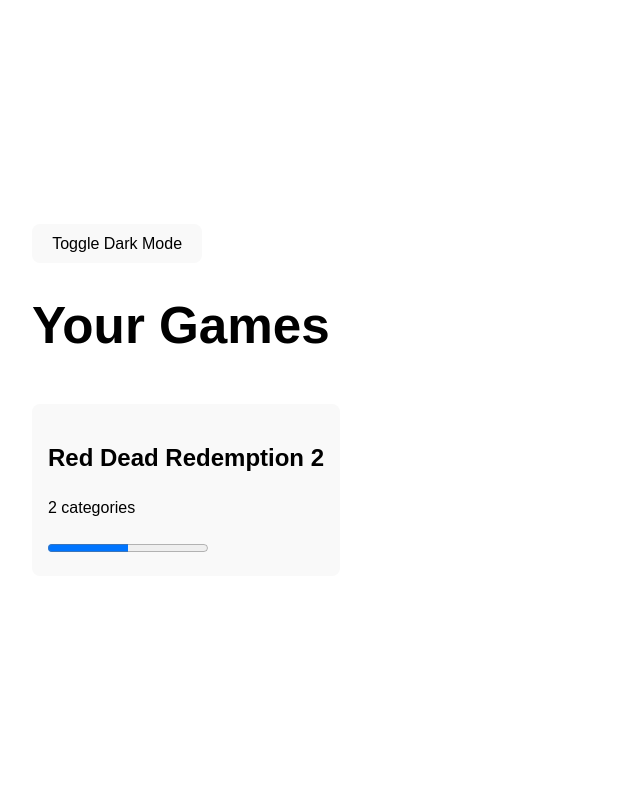
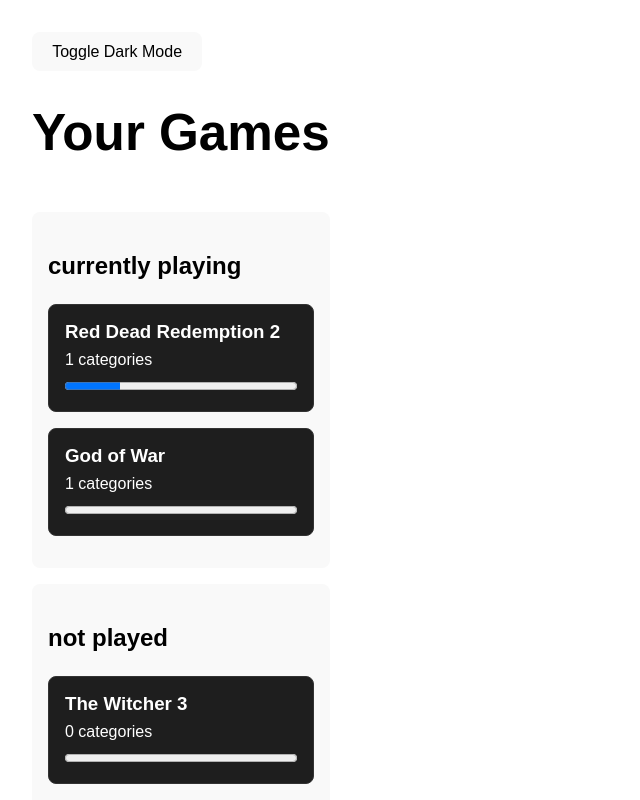
Before and after one commit to leovolving/quest, a React (Vite) app: page / in a window 1280 px wide. Shown: the top 800 px of the page, without its empty margins (0-640 px from the left). Built offline with nearby package versions, Linux system fonts and the light colour scheme.

Commit message:
backlog game status

```diff
--- a/src/components/GameDashboard.jsx
+++ b/src/components/GameDashboard.jsx
@@ -12,7 +12,6 @@
   background-color: ${({ theme }) => theme.cardBg};
   padding: 1rem;
   border-radius: 8px;
-  cursor: pointer;
   transition: background 0.3s;
 
   &:hover {
@@ -20,18 +19,62 @@
   }
 `;
 
+const GameCardButton = styled.button`
+  display: block;
+  width: 100%;
+  text-align: left;
+  padding: 1rem;
+  margin-bottom: 1rem;
+  background-color: #1e1e1e;
+  border: 1px solid #333;
+  border-radius: 8px;
+  cursor: pointer;
+  color: white;
+
+  h3 {
+    margin: 0 0 0.5rem;
+  }
+
+  p {
+    margin: 0 0 0.5rem;
+  }
+
+  progress {
+    width: 100%;
+  }
+
+  &:hover {
+    background-color: #2c2c2c;
+  }
+`;
+
 const GameDashboard = () => {
   const { games, setSelectedGame } = useGameContext();
+
+  const groupedGames = games.reduce((acc, game) => {
+    const status = game.status || 'not-played';
+    if (!acc[status]) acc[status] = [];
+    acc[status].push(game);
+    return acc;
+  }, {});
 
   return (
     <Dashboard>
       <h1>Your Games</h1>
-      {games.map(game => (
-        <GameCard key={game.id} onClick={() => setSelectedGame(game)}>
-          <h2>{game.name}</h2>
-          <p>{game.categories.length} categories</p>
-          <progress value={game.progress.completed} max={game.progress.total}></progress>
-        </GameCard>
+      {Object.entries(groupedGames).map(([status, games]) => (
+        <GameCard key={status}>
+          <h2>{status.replace(/-/g, ' ')}</h2>
+          {games.map(game => (
+            <GameCardButton
+              key={game.id}
+              onClick={() => setSelectedGame(game)}
+            >
+              <h3>{game.name}</h3>
+              <p>{game.categories.length} categories</p>
+              <progress value={game.progress.completed} max={game.progress.total} />
+            </GameCardButton>
+          ))}
+          </GameCard>
       ))}
     </Dashboard>
   );
--- a/src/components/GameDetail.jsx
+++ b/src/components/GameDetail.jsx
@@ -2,10 +2,12 @@
 import React, { useState } from 'react';
 import CategoryList from './CategoryList';
 import TagView from './TagView';
+import { useGameContext } from '../context/GameContext';
 
-const GameDetail = ({ game, goBack }) => {
+const GameDetail = ({ game }) => {
   const [groupByTagType, setGroupByTagType] = useState('');
   const [hideCompleted, setHideCompleted] = useState(false);
+  const { setSelectedGame } = useGameContext();
 
   const tagTypes = Array.from(
     new Set(
@@ -15,10 +17,25 @@
     )
   );
 
+  const filteredCategories = game.categories.map(cat => {
+    const visibleObjectives = hideCompleted
+      ? cat.objectives.filter(obj => !obj.completed)
+      : cat.objectives;
+    return { ...cat, visibleObjectives };
+  });
+
+  const filteredForTagView = game.categories.map(cat => ({
+    ...cat,
+    objectives: hideCompleted
+      ? cat.objectives.filter(obj => !obj.completed)
+      : cat.objectives,
+  }));
+
   return (
     <div className="game-detail">
-      <button onClick={goBack}>← Back</button>
+      <button onClick={() => setSelectedGame(null)}>← Back</button>
       <h1>{game.name}</h1>
+      <p>Status: <strong>{game.status || 'not-played'}</strong></p>
 
       <div className="view-controls">
         <label>
@@ -48,13 +65,17 @@
 
       {groupByTagType ? (
         <TagView
-          categories={game.categories}
+          categories={filteredForTagView}
           tagType={groupByTagType}
           hideCompleted={hideCompleted}
         />
       ) : (
-        game.categories.map(cat => (
-          <CategoryList key={cat.id} category={cat} hideCompleted={hideCompleted} />
+        filteredCategories.map(cat => (
+          <CategoryList
+            key={cat.id}
+            category={{ ...cat, objectives: cat.visibleObjectives }}
+            hideCompleted={hideCompleted}
+          />
         ))
       )}
     </div>
--- a/src/data/sampleData.js
+++ b/src/data/sampleData.js
@@ -1,51 +1,57 @@
 // src/data/sampleData.js
-
 const sampleData = [
   {
     id: 1,
     name: 'Red Dead Redemption 2',
-      progress: { completed: 1, total: 2 },
+    status: 'currently-playing',
+    progress: { completed: 12, total: 50 },
     categories: [
       {
         id: 'c1',
         name: 'Challenges',
         objectives: [
-            {
-              id: 'o1',
-              categoryId: 'c1',
-              title: 'Master Hunter 1',
-              completed: true,
-              tags: [
-                { type: 'location', value: 'Valentine' },
-                { type: 'difficulty', value: 'Medium' }
-              ]
-            },
-            {
-              id: 'o2',
-              categoryId: 'c1',
-              title: 'Master Hunter 2',
-              completed: false,
-              notes: 'Need to find boars',
-              tags: [
-                { type: 'location', value: 'Scarlett Meadows' }
+          { id: 'o1', title: 'Master Hunter 1', completed: true, notes: '', categoryId: 'c1', tags: [{ type: 'location', value: 'Valentine' }] },
+          { id: 'o2', title: 'Master Hunter 2', completed: false, notes: 'Need to find boars', categoryId: 'c1', tags: [{ type: 'location', value: 'Saint Denis' }] }
         ]
       }
     ]
   },
   {
-          id: 'c2',
-          name: 'Story Missions',
+    id: 2,
+    name: 'The Witcher 3',
+    status: 'not-played',
+    progress: { completed: 0, total: 0 },
+    categories: [
+    ]
+  },
+  {
+    id: 3,
+    name: 'God of War',
+    status: 'currently-playing',
+    progress: { completed: 0, total: 40 },
+    categories: [
+      {
+        id: 'c3',
+        name: 'Quests',
         objectives: [
-            {
-              id: 'o3',
-              categoryId: 'c2',
-              title: 'Enter Saint Denis',
-              completed: true,
-              tags: [
-                { type: 'location', value: 'Saint Denis' },
-                { type: 'story arc', value: 'Main Quest' }
+          { id: 'o5', title: 'Meet the Witch', completed: false, notes: '', categoryId: 'c3' },
+          { id: 'o6', title: 'Light of Alfheim', completed: false, notes: '', categoryId: 'c3' }
         ]
       }
+    ]
+  },
+  {
+    id: 4,
+    name: 'Hollow Knight',
+    status: 'beaten-game',
+    progress: { completed: 45, total: 45 },
+    categories: [
+      {
+        id: 'c4',
+        name: 'Exploration',
+        objectives: [
+          { id: 'o7', title: 'Crystal Peak', completed: true, notes: '', categoryId: 'c4' },
+          { id: 'o8', title: 'Deepnest', completed: true, notes: '', categoryId: 'c4' }
         ]
       }
     ]
```
Lines whose indentation alone changed are shown as unchanged.
